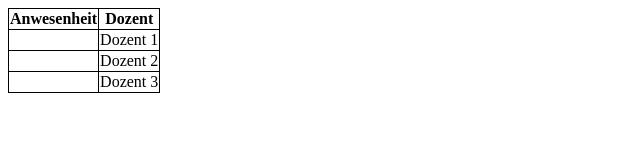
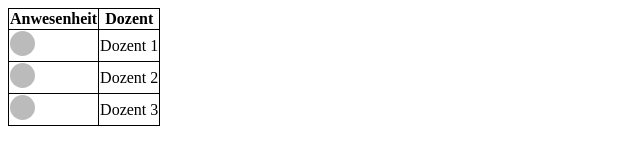
Before and after one commit to Hesus002/hesus002.github.io, a plain HTML site: page Ampel1.html in a window 1280 px wide. Shown: the whole page, without its empty margins (0-640 px from the left). Drawn offline with Linux system fonts and the light colour scheme.

Commit message:
Update Ampel1.html

```diff
--- a/Ampel1.html
+++ b/Ampel1.html
@@ -16,6 +16,13 @@
   			border: thin solid black;
   			border-collapse: collapse;
 		  }
+		  .dot {
+			  height: 25px;
+			  width: 25px;
+			  background-color: #bbb;
+			  border-radius: 50%;
+			  display: inline-block;
+		 }
 	  </style>
   </head>
   <body>
@@ -24,19 +31,25 @@
 			  <th> Anwesenheit </th>
 			  <th> Dozent </th>
 		  <tr>
-			  <td> </td>
+			  <td>
+				  <span class="dot"></span>
+			  </td>
 			  <td>
 				  Dozent 1
 			  </td>
 		  </tr>
 		  <tr>
-			  <td> </td>
+			  <td>
+				  <span class="dot"></span>
+			  </td>
 			  <td>
 				  Dozent 2
 			  </td>
 		  </tr>
 		  <tr>
-			  <td> </td>
+			  <td>
+			  	<span class="dot"></span>
+			  </td>
 			  <td>
 				  Dozent 3
 			  </td>
```
